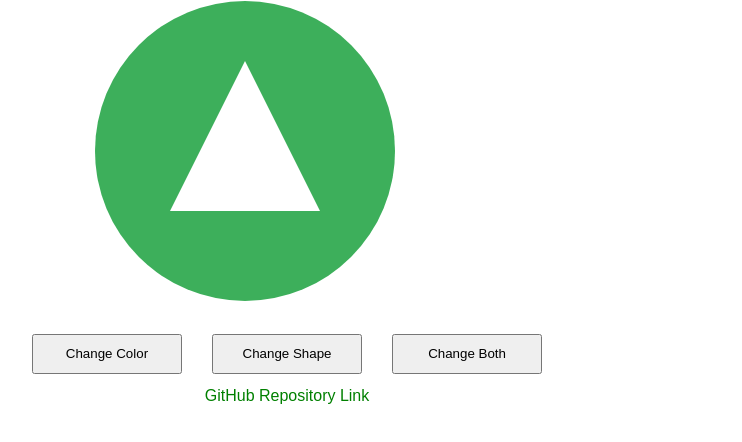
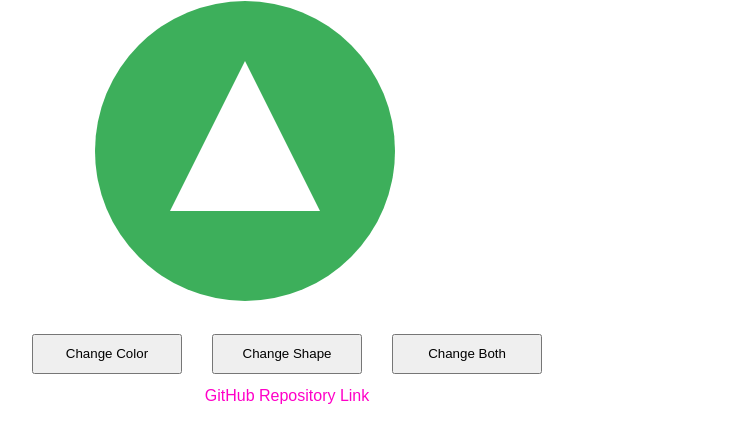
Before and after one commit to harshalmadgulkar/Change-color-shape-and-toggle-mode, a plain HTML site: page index.html in a window 1280 px wide. Shown: the part 80-522 px from the top of the page, without its empty margins (353-1095 px from the left). Drawn offline with Linux system fonts and the light colour scheme.

Commit message:
git link style updated

```diff
--- a/style.css
+++ b/style.css
@@ -168,28 +168,17 @@ input:checked + .button i {
 }
 
 /* GitHub Link Repository */
-#gitrepolink a:link {
-  color: green;
-  background-color: transparent;
-  text-decoration: none;
-}
-
-#gitrepolink a:visited {
-  color: pink;
+#gitrepolink a {
+  color: rgb(255, 0, 200);
   background-color: transparent;
   text-decoration: none;
 }
 
 #gitrepolink a:hover {
-  color: red;
+  color: rgb(255, 0, 200);
   background-color: transparent;
   text-decoration: underline;
-}
-
-#gitrepolink a:active {
-  color: yellow;
-  background-color: transparent;
-  text-decoration: underline;
+  font-weight: bold;
 }
 
 @media screen and (max-width: 500px) {
```
